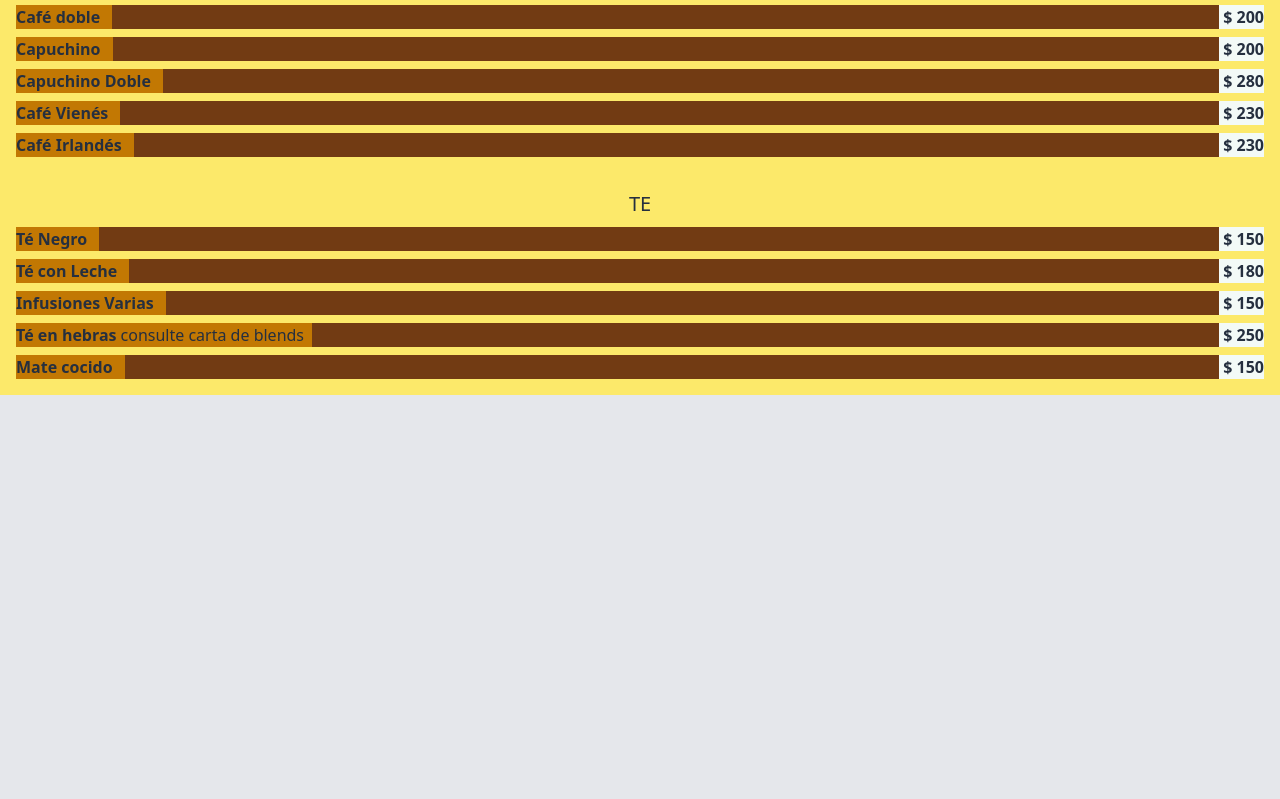
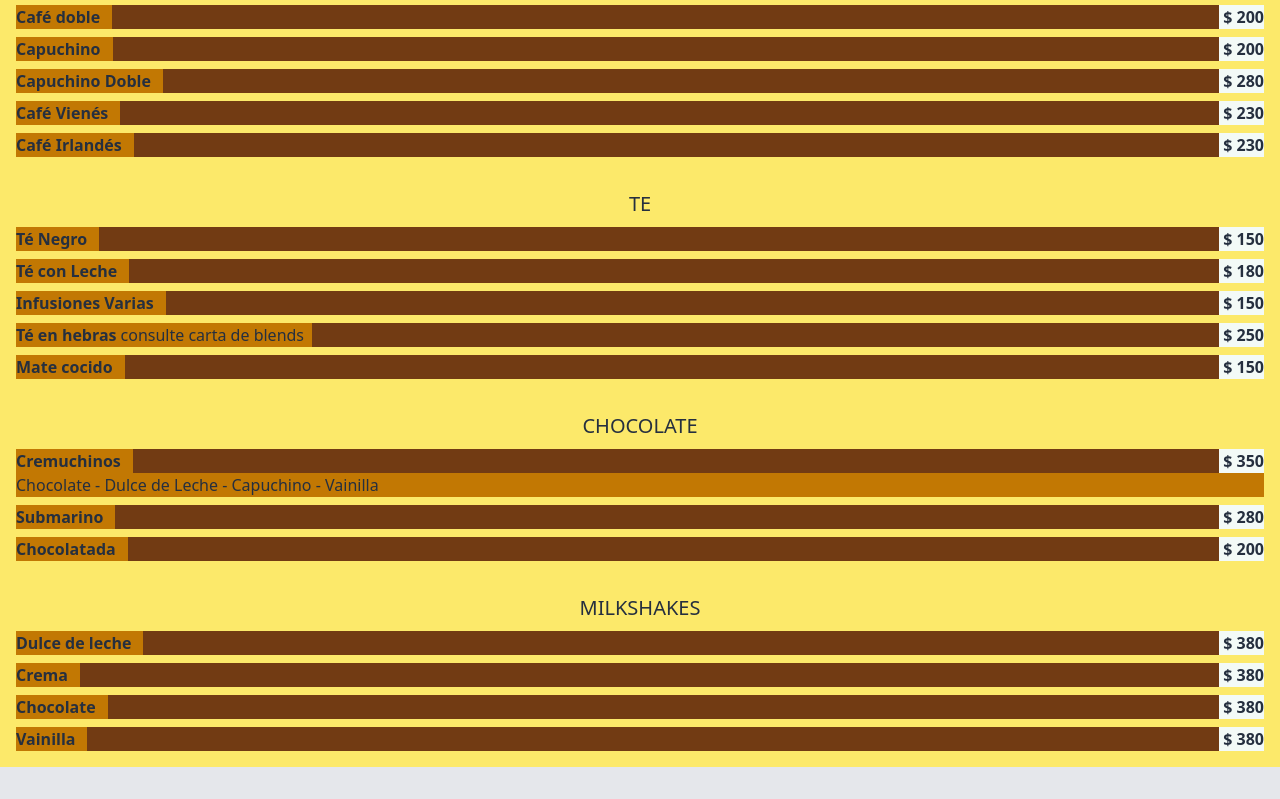
Before and after one commit to maruxan/mirasoles-web-menu, a website built with Parcel: page src/index.html in a window 1280 px wide. Shown: the part 2828-3627 px from the top of the page. Before the commit the page ends 3255 px from the top, so only its background shows below. Built offline with nearby package versions, Linux system fonts and the light colour scheme; some packages are replaced by stand-ins of ours; what tailwindcss-font-inter would draw is missing.

Commit message:
Menu Bar y Cafeteria

```diff
--- a/src/data/menu/barCafeteria.js
+++ b/src/data/menu/barCafeteria.js
@@ -89,3 +89,53 @@ export const tes = [
     ingredients: '',
   },
 ];
+
+//// CHOCOLATES
+export const chocolates = [
+  {
+    name: 'Cremuchinos',
+    info: '',
+    prices: [{ unit: '', value: '350' }],
+    ingredients: 'Chocolate - Dulce de Leche - Capuchino - Vainilla',
+  },
+  {
+    name: 'Submarino',
+    info: '',
+    prices: [{ unit: '', value: '280' }],
+    ingredients: '',
+  },
+  {
+    name: 'Chocolatada',
+    info: '',
+    prices: [{ unit: '', value: '200' }],
+    ingredients: '',
+  },
+];
+
+//// MILKSHAKES
+export const milkshakes = [
+  {
+    name: 'Dulce de leche',
+    info: '',
+    prices: [{ unit: '', value: '380' }],
+    ingredients: '',
+  },
+  {
+    name: 'Crema',
+    info: '',
+    prices: [{ unit: '', value: '380' }],
+    ingredients: '',
+  },
+  {
+    name: 'Chocolate',
+    info: '',
+    prices: [{ unit: '', value: '380' }],
+    ingredients: '',
+  },
+  {
+    name: 'Vainilla',
+    info: '',
+    prices: [{ unit: '', value: '380' }],
+    ingredients: '',
+  },
+];
--- a/src/index.html
+++ b/src/index.html
@@ -25,6 +25,16 @@
         <div class="menu bg-yellow-200 px-4 py-4" id="tes">
           <h2 class="menu-title text-center text-xl uppercase">te</h2>
         </div>
+
+        <!-- Menu: Chocolate -->
+        <div class="menu bg-yellow-200 px-4 py-4" id="chocolates">
+          <h2 class="menu-title text-center text-xl uppercase">chocolate</h2>
+        </div>
+
+        <!-- Menu: Milkshake -->
+        <div class="menu bg-yellow-200 px-4 py-4" id="milkshakes">
+          <h2 class="menu-title text-center text-xl uppercase">milkshakes</h2>
+        </div>
       </div>
     </div>
 
```
